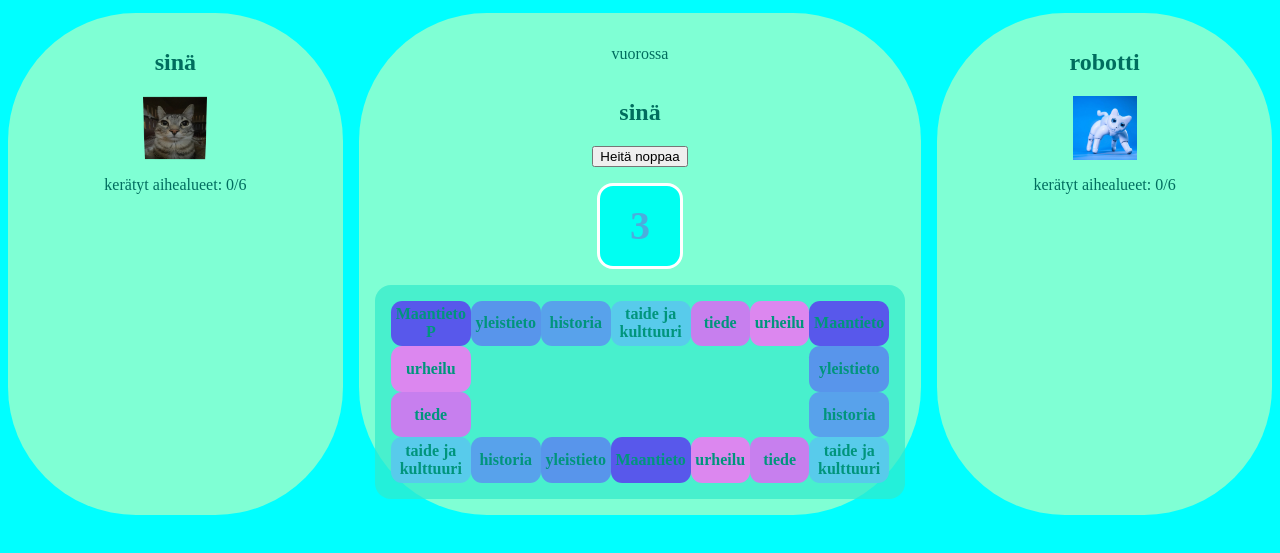
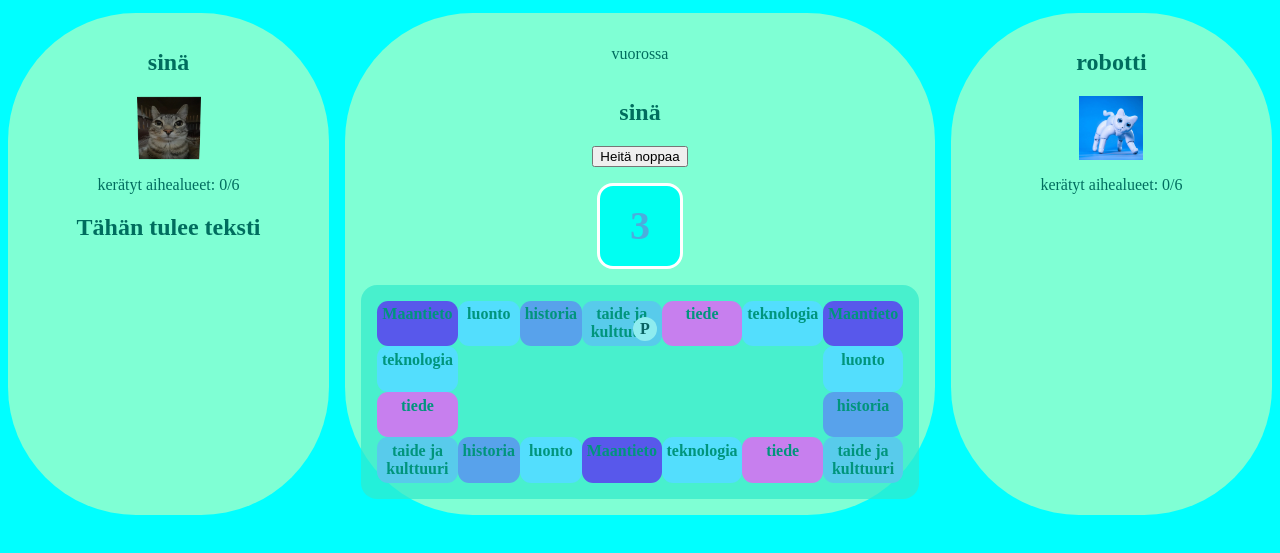
Before and after one commit to hapsishis/Triviapeli, a plain HTML site: page index.html in a window 1280 px wide. Both pictures are taken after a click on the button "Heitä noppaa". Shown: the part 157-710 px from the top of the page. Drawn offline with Linux system fonts and the light colour scheme; no server answers.

Commit message:
post reguest to api

```diff
--- a/game.js
+++ b/game.js
@@ -1,10 +1,10 @@
 const CATEGORIES = [
    { id: "maantieto", name: "Maantieto" },
-   { id: "yleistieto", name: "yleistieto" },
+   { id: "luonto", name: "luonto" },
    { id: "historia", name: "historia"},
    { id: "taide ja kulttuuri", name: "taide ja kulttuuri"},
    { id: "tiede", name: "tiede"},
-   { id: "urheilu", name: "urheilu"}
+   { id: "teknologia", name: "teknologia"}
 ];
 
 const gameState = {
@@ -20,11 +20,13 @@ const gameState = {
     },
     currentTurn: "player"
 };
+var API_URL= "https://oma-trivia-api-0f8ffa1eed2e.herokuapp.com/api/questions";
 
 const BOARD_SIZE= 18;
 const boardElement = document.querySelector("#board");
 const rollButtonElement = document.querySelector("#roll-button");
 const diceBoxElement = document.querySelector("#dice-box");
+var playerQuestionText = document.querySelector("#question-text")
 rollButtonElement.addEventListener("click", RollDice);
 
 CreateBoard()
@@ -82,13 +84,23 @@ function CreateBoard() {
 function RollDice() {
     var diceResult = Math.floor(Math.random() * 6) + 1; // Väli: 1-6
     diceBoxElement.textContent = diceResult;
+
+    gameState.player.position = (gameState.player.position + diceResult)% BOARD_SIZE;
     UpdateTokens();
+
+    var currentCategory = [gameState.player.position % CATEGORIES.length]
+    getQuestion(currentCategory.id);
 }
 
 
 
 
 function UpdateTokens(){
+    document.querySelectorAll(".token").forEach((token) =>{
+        token.remove();
+
+    });
+
     var currentSpace =document.querySelector(`[data-space-index='${gameState.player.position}']`)
     var token = document.createElement("token")
     token.textContent = "P";
@@ -96,3 +108,24 @@ function UpdateTokens(){
 
     currentSpace.append(token);
 }
+async function getQuestion(targetCategory){
+    var response = await fetch(API_URL,{
+        method: "POST",
+        headers: {
+            "Content-Type": "application/json"
+        },
+        body: JSON.stringify({
+            "category": targetCategory,
+            "difficulty": "helppo",
+            "ageGroup": "10-12",
+            "count": 1,
+            "language": "suomi"
+        })
+    });
+
+    var data = await response.json();
+    console.log(data)
+    console.log(data[0])
+
+
+}
--- a/index.html
+++ b/index.html
@@ -15,6 +15,7 @@
                 <h2>sinä</h2>
                 <img src="you.webp" class="player-image">
                 <p>kerätyt aihealueet: 0/6</p>
+                <h2 id="question-text">Tähän tulee teksti</h2>
             </article>
 
             <article class="dice-panel">
--- a/styles.css
+++ b/styles.css
@@ -26,7 +26,7 @@ body {
     border-radius:0.7rem;
     font-weight: bold;
     display: grid;
-    place-items: center;
+    position: relative;
 
 
 }
@@ -81,5 +81,15 @@ body {
     width: 4rem;
 }
 .token{
-
+    background: rgb(142, 236, 239);
+    width: 1.5rem;
+    height: 1.5rem;
+    border: 0.2 solid rgb(97, 196, 245);
+    border-radius: 100%;
+    color:rgb(9, 98, 98);
+    display: grid;
+    place-items: center;
+    position: absolute;
+    right: 0.3rem;
+    bottom:0.3rem;
 }
```
